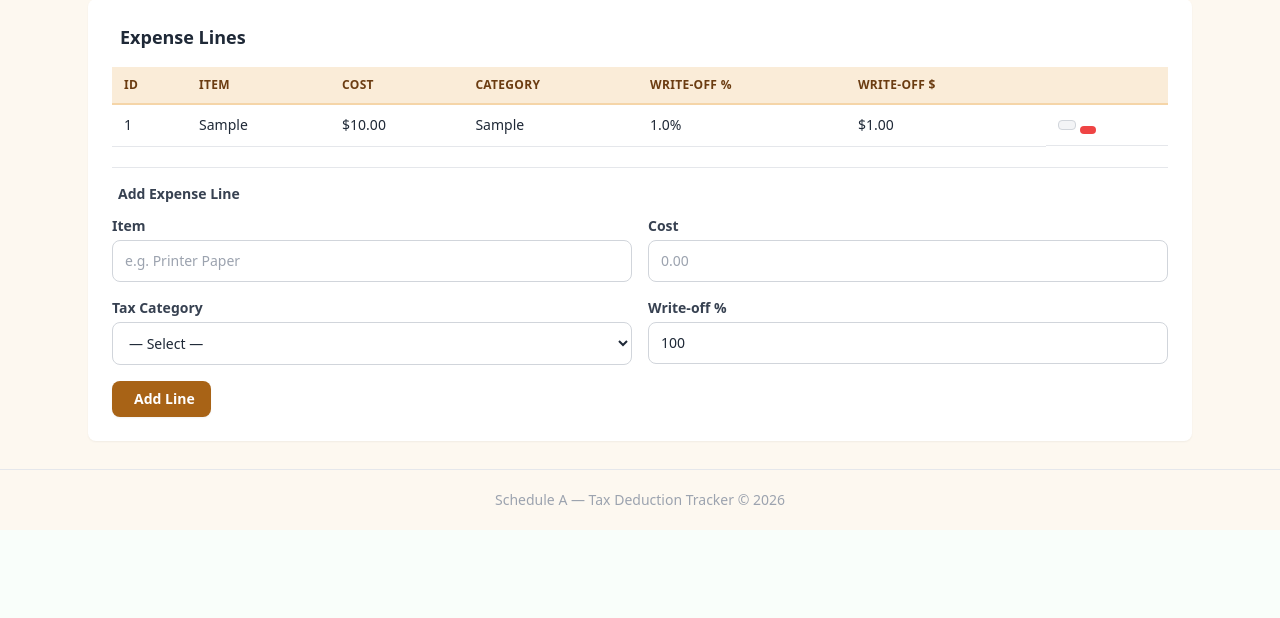
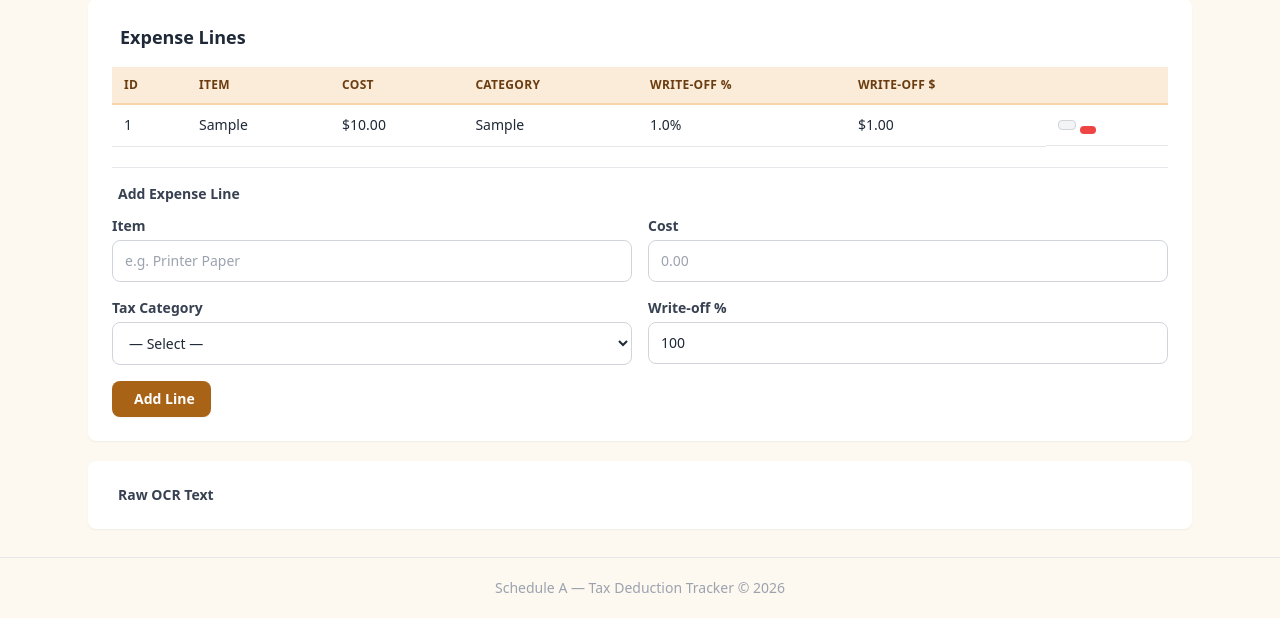
Before and after one commit to AOX1981/Schedule-A, a Rails app: page /receipts/1 in a window 1280 px wide. Shown: the part 329-947 px from the top of the page. Before the commit the page ends 834 px from the top, so only its background shows below. Run offline with Rails 7, Linux system fonts and the light colour scheme; a user stored in the database is signed in; tables that the repository leaves empty hold one stand-in row (values such as "Sample post"); some libraries are stand-ins or nearby versions.

Commit message:
Fix silent OCR failures: add extraction feedback and diagnostics
Previously, receipt upload always showed "processed!" even when OCR
extracted nothing. Now shows a clear alert when extraction fails,
displays warning banners on the show page, and adds a collapsible
raw OCR text section for debugging.

https://claude.ai/code/session_01TsnKTMK6nqsh9WY4vZFHfT

```diff
--- a/app/controllers/web/receipts_controller.rb
+++ b/app/controllers/web/receipts_controller.rb
@@ -28,8 +28,13 @@ module Web
       if @receipt.save
         AuditLog.log!(user: current_user, auditable: @receipt, action: "create", ip_address: request.remote_ip)
         if @receipt.image.attached?
-          ReceiptExtractionService.new(@receipt).extract!
-          flash[:notice] = "Receipt uploaded and processed! Review the extracted data below."
+          extracted = ReceiptExtractionService.new(@receipt).extract!
+          @receipt.reload
+          if extracted.present? && extracted.except(:line_items).values.any?(&:present?)
+            flash[:notice] = "Receipt uploaded and processed! Review the extracted data below."
+          else
+            flash[:alert] = "Receipt uploaded but OCR could not extract data from this image. Please fill in the details manually."
+          end
         else
           flash[:notice] = "Receipt created successfully."
         end
--- a/app/services/receipt_extraction_service.rb
+++ b/app/services/receipt_extraction_service.rb
@@ -14,9 +14,11 @@ class ReceiptExtractionService
   end
 
   def extract!
-    return unless @receipt.image.attached?
+    return {} unless @receipt.image.attached?
 
     text = perform_ocr
+    Rails.logger.info("OCR for receipt #{@receipt.id}: extracted #{text.length} characters") if text.present?
+    Rails.logger.warn("OCR for receipt #{@receipt.id}: no text extracted from image") if text.blank?
     @receipt.update!(raw_ocr_text: text)
 
     extracted = parse_text(text)
--- a/app/views/web/receipts/show.html.erb
+++ b/app/views/web/receipts/show.html.erb
@@ -17,6 +17,24 @@
     <% end %>
   </div>
 </div>
+
+<% if @receipt.status == "extracted" && @receipt.raw_ocr_text.blank? %>
+  <div class="bg-yellow-50 border border-yellow-200 rounded-lg px-4 py-3 mb-5 text-sm text-yellow-800 flex items-start gap-2">
+    <i class="lucide-alert-triangle text-yellow-500 mt-0.5"></i>
+    <div>
+      <strong>OCR could not read this receipt.</strong> The image may be blurry, too dark, or in an unsupported format.
+      <a href="<%= edit_web_receipt_path(@receipt) %>" class="underline font-medium">Fill in the details manually.</a>
+    </div>
+  </div>
+<% elsif @receipt.status == "extracted" && @receipt.store_name.blank? && @receipt.total_amount.blank? %>
+  <div class="bg-yellow-50 border border-yellow-200 rounded-lg px-4 py-3 mb-5 text-sm text-yellow-800 flex items-start gap-2">
+    <i class="lucide-alert-triangle text-yellow-500 mt-0.5"></i>
+    <div>
+      <strong>OCR detected text but could not extract receipt details.</strong> The receipt format may not be recognized.
+      <a href="<%= edit_web_receipt_path(@receipt) %>" class="underline font-medium">Fill in the details manually.</a>
+    </div>
+  </div>
+<% end %>
 
 <!-- Receipt Details -->
 <div class="bg-white rounded-lg shadow-sm p-6 mb-5">
@@ -151,3 +169,12 @@
     <% end %>
   </div>
 </div>
+
+<% if @receipt.raw_ocr_text.present? %>
+  <details class="bg-white rounded-lg shadow-sm p-6 mt-5">
+    <summary class="text-sm font-semibold text-gray-700 cursor-pointer flex items-center gap-1.5">
+      <i class="lucide-scan-text text-warm-500"></i> Raw OCR Text
+    </summary>
+    <pre class="mt-3 p-4 bg-gray-50 rounded-lg text-xs text-gray-600 whitespace-pre-wrap overflow-x-auto border border-gray-200"><%= @receipt.raw_ocr_text %></pre>
+  </details>
+<% end %>
```
